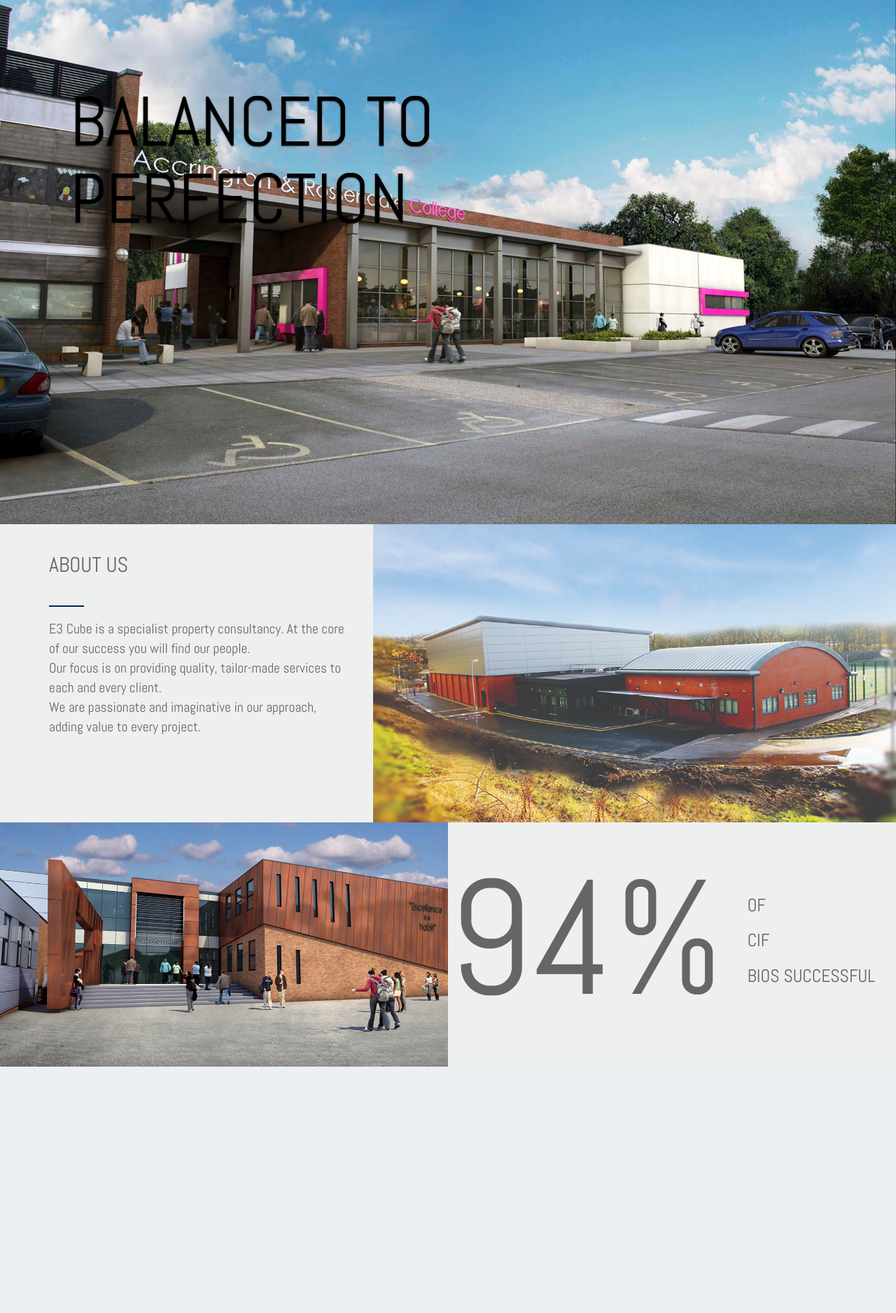
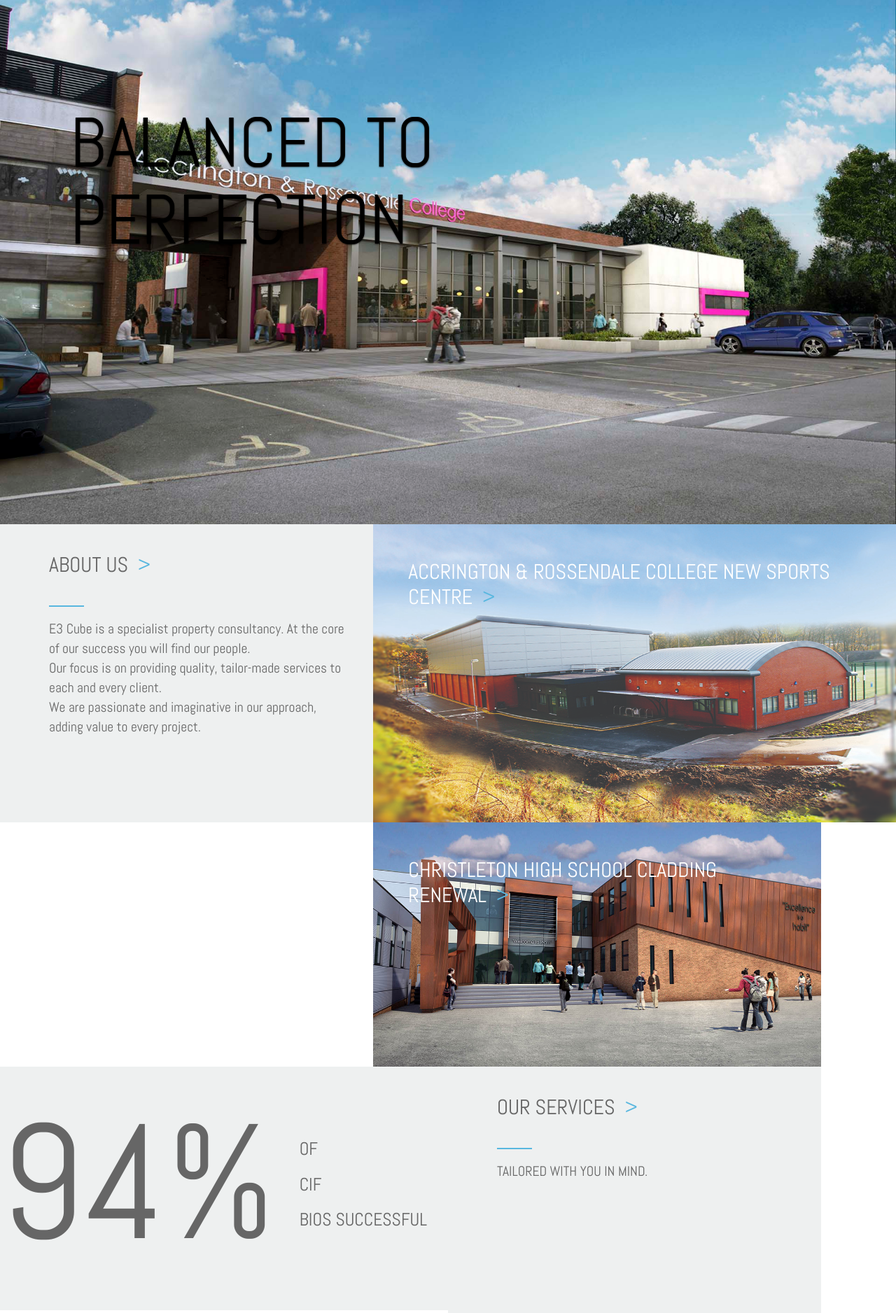
Before and after one commit to sorinalin91/e3cube, a PHP site: page / in a window 1280 px wide. Shown: the part 51-1927 px from the top of the page at 70% size. Before the commit the page ends 1575 px from the top, so only its background shows below. Run offline with PHP 8.4, Linux system fonts and the light colour scheme; some libraries are stand-ins or nearby versions.

Commit message:
Fixed hover + added boxes for front-end images +text

```diff
--- a/css/style.css
+++ b/css/style.css
@@ -96,11 +96,11 @@
     -o-background-size: cover;
 }
 .carousel-caption{
-	position: absolute;
+	  position: absolute;
   	top: 0;
   	text-align: left;
   	left: 0;
-  	padding: 150px 0 0 100px;
+  	padding: 180px 0 0 100px;
 }
 .carousel-caption h1{
   	font-family: 'Abel', sans-serif;
@@ -295,19 +307,30 @@
 .filter-hover{
   opacity: 0;
 }
-.filter-hover-text{
-  opacity: 0;
-}
 .image:hover .filter-hover{
-  opacity: 0.6;
+  opacity: 1;
+  transition: opacity .30s ease-in-out;
+  z-index: 1;
 }
 .image:hover .filter-hover-text{
-  opacity: 1;
+  color: white;
+  z-index: 2;
+  position: absolute;
+}
+.image:hover .right-inside-col{
+  position: absolute;
+  color: white;
+  z-index: 2;
+}
+.image:hover .left-inside-col{
+  color: white;
+  z-index: 2;
+  position: absolute;
 }
 .blue-border{
   width: 50px;
   height: 5px;
-  border-top: 2px solid #00255e;
+  border-top: 2px solid #58b7df;
   position: absolute;
 }
 .padding-50-0-0-50{
--- a/index.php
+++ b/index.php
@@ -85,12 +85,13 @@
 
 <div class="container-fluid">
   <div class="row">
-    <div class="col-xs-5 col-md-5 col-lg-5 block-item no-padding light-background">
-      <div class="dummy dummy-special" style="padding-top: 79.9%"></div>
+    <div class="col-xs-5 col-md-5 col-lg-5 block-item no-padding light-background image">
+      <div class="nav-bg-filter filter-hover"></div>
+      <div class="dummy dummy-special" style="padding-top: 79.95%"></div>
         <div class="grid-container">
           <a href="" class="full-div-link"></a>
-          <div class="text-padding">
-            <h2 class="padding-20-0-0-50">ABOUT US</h2>
+          <div class="text-padding filter-hover-text">
+            <h2 class="padding-20-0-0-50">ABOUT US <span style="color:#58b7df;">&nbsp;></span></h2>
             <span class="blue-border hidden-mobile-p"></span>
             <p class="padding-50-0-0-50">E3 Cube is a specialist property consultancy. At the core of our success you will find our people.</p>
             <p class="padding-left-50">Our focus is on providing quality, tailor-made services to each and every client.</p>
@@ -98,39 +99,74 @@
           </div>
         </div>
     </div>
-    <div class="col-xs-7 col-md-7 col-lg-7 no-padding block-item image">
+    <div class="col-xs-7 col-md-7 col-lg-7 no-padding block-item">
       <div class="nav-bg-filter filter-hover"></div>
       <div class="dummy" style="padding-top:57.1%"></div>
         <div class="grid-container">
           <a href="" class="full-div-link"></a>
-          <h2 class="image-title filter-hover-text">ACCRINGTON &amp; ROSSENDALE COLLEGE NEW SPORTS CENTRE</h2>
+          <h2 class="image-title">ACCRINGTON &amp; ROSSENDALE COLLEGE NEW SPORTS CENTRE <span style="color:#58b7df;">&nbsp;></span></h2>
           <img class="full-width-image"src="images/Image_A.jpg">
+        </div>
+    </div>
+    <div class="col-md-6 col-xs-6 light-background">
+      <div class="nav-bg-filter filter-hover"></div>
+      <div class="dummy" style="padding-top:57.1%"></div>
+        <div class="grid-container">
+          <a href="" class="full-div-link"></a>
+          <h2 class="image-title">CHRISTLETON HIGH SCHOOL CLADDING RENEWAL <span style="color:#58b7df;">&nbsp;></span></h2>
+          <img class="full-width-image"src="images/ImageB.jpg">
         </div>
     </div>
     <div class="col-md-6 col-xs-6 light-background image">
       <div class="nav-bg-filter filter-hover"></div>
+      <div class="dummy" style="padding-top: 57.1%"></div>
+      <a href="" class="full-div-link"></a>
+      <div class="grid-container">
+          <a href="" class="full-div-link"></a>
+          <div class="text-padding ">
+          <div class="text-padding filter-hover-text-span">
+            <span class="left-inside-col"><p>94%</p></span>
+            <span class="right-inside-col">
+              <h2>OF</h2>
+              <h2>CIF</h2>
+              <h2>BIOS SUCCESSFUL</h2>
+            </span>
+         </div>
+        </div>
+      </div>
+    </div>
+    <div class="col-xs-5 col-md-5 col-lg-5 block-item no-padding light-background image">
+      <div class="nav-bg-filter filter-hover"></div>
+      <div class="dummy dummy-special" style="padding-top: 79.95%"></div>
+        <div class="grid-container">
+          <a href="" class="full-div-link"></a>
+          <div class="text-padding filter-hover-text">
+            <h2 class="padding-20-0-0-50">OUR SERVICES <span style="color:#58b7df;">&nbsp;></span></h2>
+            <span class="blue-border hidden-mobile-p"></span>
+            <p class="padding-50-0-0-50">TAILORED WITH YOU IN MIND.</p>
+          </div>
+        </div>
+    </div>
+    <div class="col-xs-7 col-md-7 col-lg-7 no-padding block-item">
+      <div class="nav-bg-filter filter-hover"></div>
       <div class="dummy" style="padding-top:57.1%"></div>
         <div class="grid-container">
           <a href="" class="full-div-link"></a>
-          <h2 class="image-title filter-hover-text">CHRISTLETON HIGH SCHOOL CLADDING RENEWAL</h2>
-          <img class="full-width-image"src="images/ImageB.jpg">
+          <h2 class="image-title">WELCOME TO A WINNING TEAM <span style="color:#58b7df;">&nbsp;></span></h2>
+          <img class="full-width-image"src="images/Image_Z.jpg">IMAGE Z
         </div>
     </div>
-    <div class="col-md-6 col-xs-6 light-background">
-      <div class="dummy" style="padding-top: 57.1%"></div>
-      <a href="" class="full-div-link"></a>
-          <span class="left-inside-col"><p>94%</p></span>
-          <span class="right-inside-col">
-            <h2>OF</h2>
-            <h2>CIF</h2>
-            <h2>BIOS SUCCESSFUL</h2>
-          </span>
-      <span></span>
+    <div class="col-md-12 col-xs-12 light-background">
+      <div class="nav-bg-filter filter-hover"></div>
+      <div class="dummy" style="padding-top:35%"></div>
+        <div class="grid-container">
+          <a href="" class="full-div-link"></a>
+          <img class="full-width-image"src="images/Image_A_1920.jpg">
+        </div>
     </div>
+
   </div>
 </div>
-
-
     <!-- jQuery (necessary for Bootstrap's JavaScript plugins) -->
     <script src="https://ajax.googleapis.com/ajax/libs/jquery/1.11.2/jquery.min.js"></script>
     <!-- Include all compiled plugins (below), or include individual files as needed -->
```
Also changed, not shown: other parts of css/style.css (+22 -10 lines).
